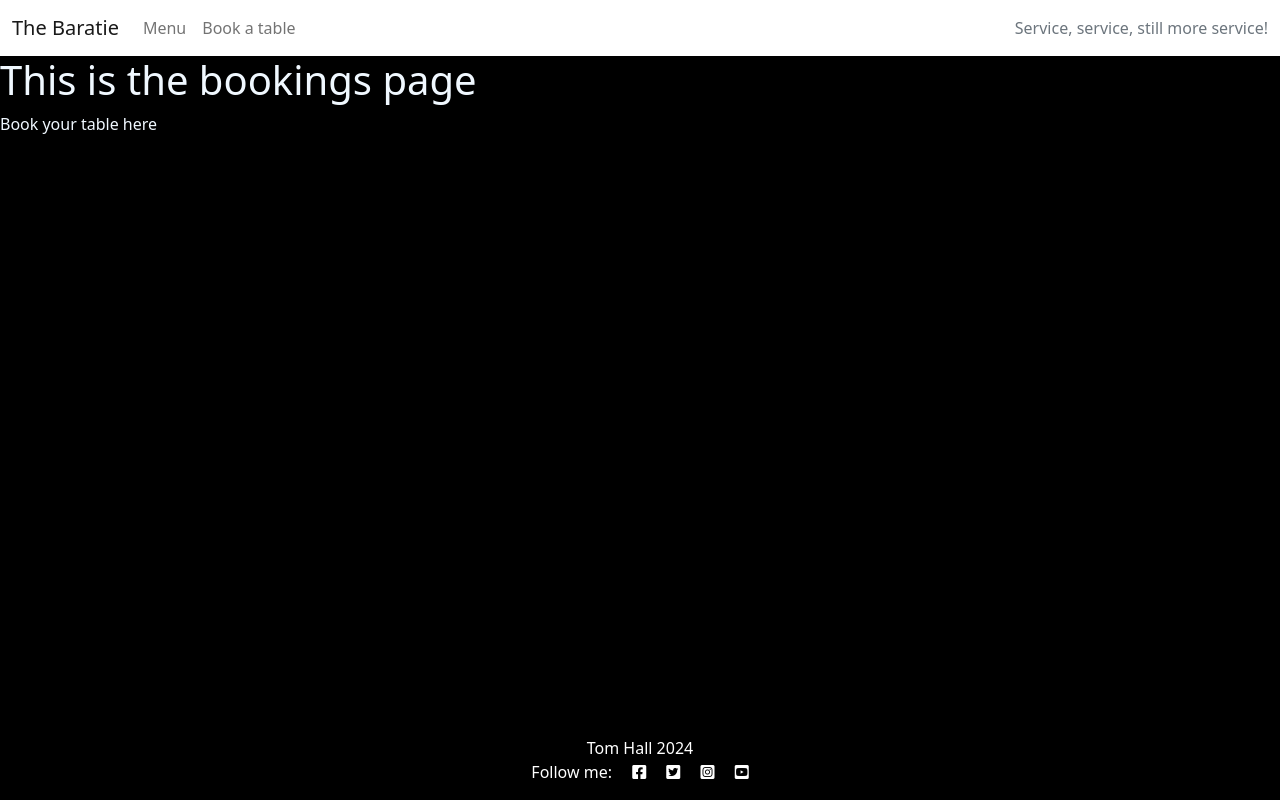
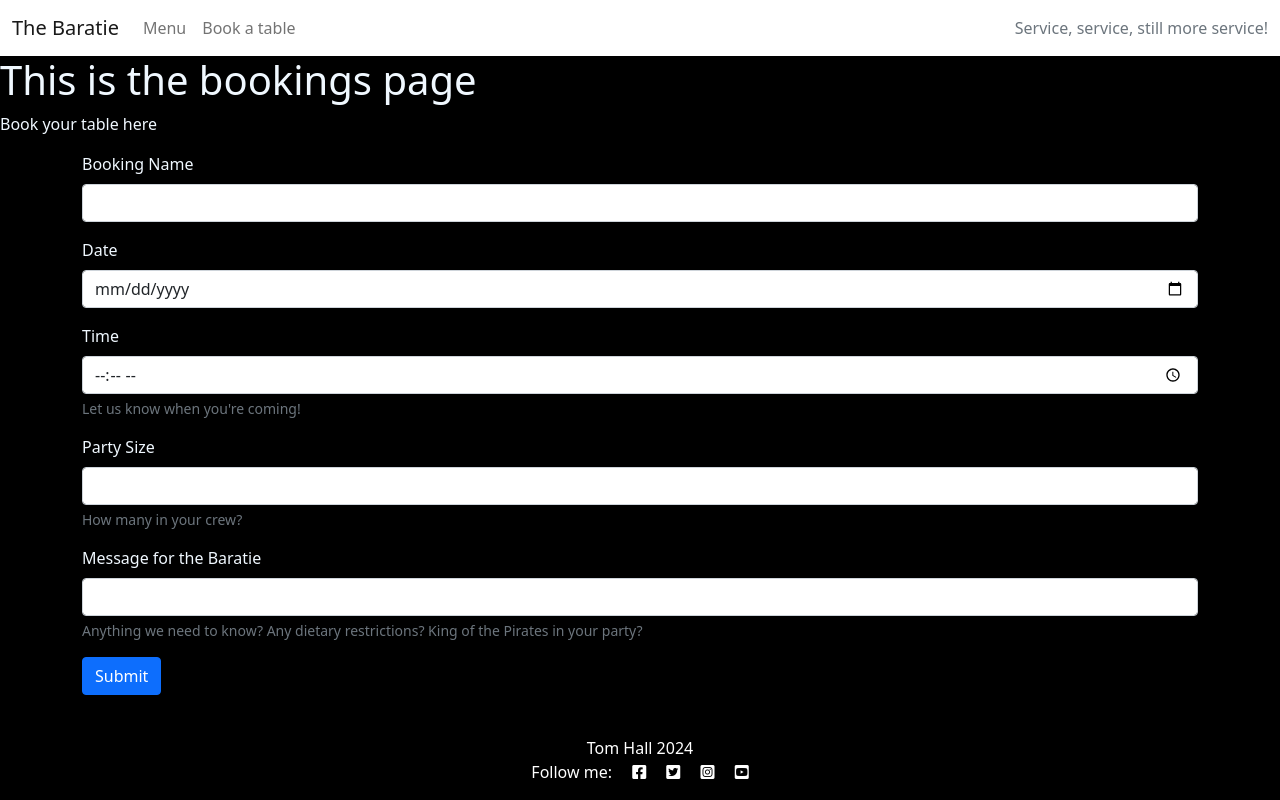
Before and after one commit to tomhall82/baratie-booking, a Django app: page /book/book/ in a window 1280 px wide. Run offline with Django 4.2, Linux system fonts and the light colour scheme.

Commit message:
added to book model and created form in book.html

```diff
--- a/about/templates/index.html
+++ b/about/templates/index.html
@@ -4,7 +4,8 @@
 
 <!-- index.html content starts here -->
 <h1>This is the home page</h1>
-<p>The Baratie is an ocean-going restaurant run by Zeff. It is located in the Sambas Region of the East Blue, close to the Paradise half of the Grand Line</p>
+<p>The Baratie is an ocean-going restaurant run by Zeff. It is located in the Sambas Region of the East Blue, close to
+    the Paradise half of the Grand Line</p>
 <img src="/static/images/baratie-exterior-concept.jpeg" alt="exterior view of the baratie">
 
 <!-- index.html content ends here -->
--- a/book/models.py
+++ b/book/models.py
@@ -8,3 +8,9 @@ class booking(models.Model):
     booking_time = models.TimeField()
     booking_party_size = models.IntegerField()
     booking_message = models.TextField()
+
+    class Meta:
+        ordering = ['booking_date']
+
+    def __str__(self):
+        return f"Table for {self.user} booked on {self.booking_date} at {self.booking_time} for {self.booking_party_size} people. Message: {self.booking_message}"
--- a/book/templates/book.html
+++ b/book/templates/book.html
@@ -6,5 +6,36 @@
 <h1>This is the bookings page</h1>
 <p>Book your table here</p>
 
+<form class="container">
+    <div class="mb-3">
+        <label for="bookingName" class="form-label">Booking Name</label>
+        <input type="text" class="form-control" id="bookingName" aria-describedby="bookingName">
+        <div id="bookingName" class="form-text"></div>
+    </div>
+    <span>
+        <div class="mb-3">
+            <label for="exampleInputEmail1" class="form-label">Date</label>
+            <input type="date" class="form-control" id="bookingDate" aria-describedby="bookingDate">
+
+            <div class="mb-3"></div>
+            <label for="exampleInputEmail1" class="form-label">Time</label>
+            <input type="time" class="form-control" id="bookingTime" aria-describedby="bookingTime">
+            <div id="dateSelecttext" class="form-text">Let us know when you're coming!</div>
+        </div>
+    </span>
+    <div class="mb-3">
+        <label for="partySize" class="form-label">Party Size</label>
+        <input type="number" class="form-control" id="partySize" aria-describedby="partySize">
+        <div id="partySize" class="form-text">How many in your crew?</div>
+    </div>
+    <div class="mb-3">
+        <label for="bookingMessage" class="form-label">Message for the Baratie</label>
+        <input type="text" class="form-control" id="bookingMessage">
+        <div id="messageText" class="form-text">Anything we need to know? Any dietary restrictions? King of the Pirates
+            in your party?</div>
+    </div>
+    <button type="submit" class="btn btn-primary">Submit</button>
+</form>
+
 <!-- index.html content ends here -->
 {% endblock %}
```
Also changed, not shown: static/css/style.css (line endings or trailing spaces), static/images/baratie-logo.png (added).
